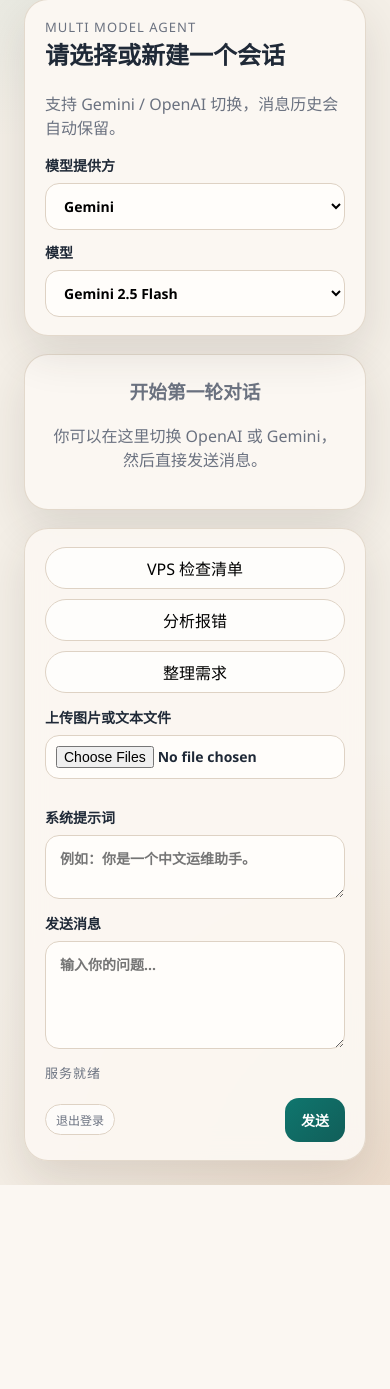
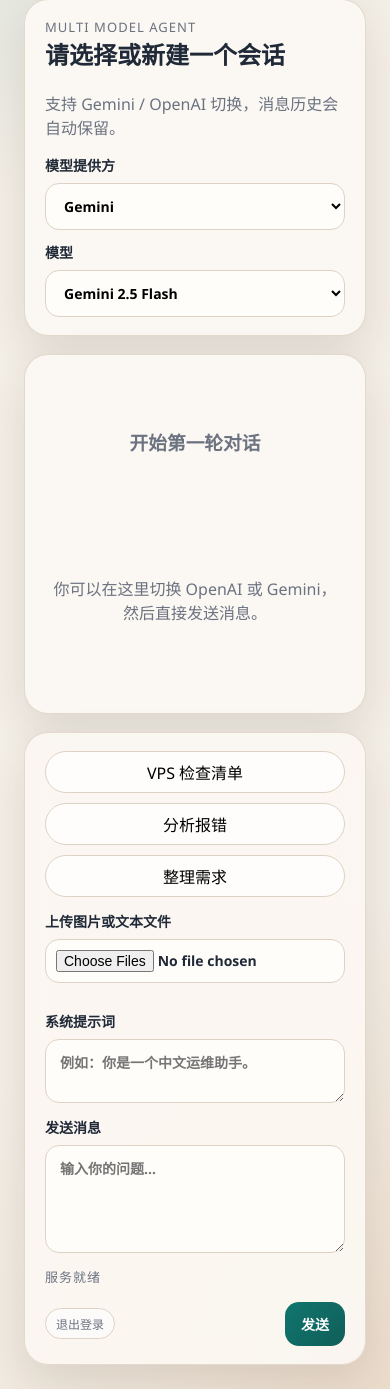
Before and after one commit to wbq52588-ctrl/cloud-agent, a FastAPI app: page / in a window 390 px wide. Shown: the part 329-1718 px from the top of the page. Before the commit the page ends 1514 px from the top, so only its background shows below. Run offline with FastAPI, Linux system fonts and the light colour scheme; data that the repository does not hold is empty; some libraries are stand-ins or nearby versions.

Commit message:
Fix chat layout overflow and scroll behavior

```diff
--- a/app/static/styles.css
+++ b/app/static/styles.css
@@ -20,7 +20,7 @@ body {
   margin: 0;
   font-family: "Segoe UI", "PingFang SC", "Microsoft YaHei", sans-serif;
   color: var(--ink);
-  overflow: hidden;
+  overflow: auto;
   background:
     radial-gradient(circle at top left, rgba(15, 118, 110, 0.16), transparent 30%),
     radial-gradient(circle at bottom right, rgba(180, 83, 9, 0.12), transparent 28%),
@@ -30,7 +30,7 @@ body {
 .app-shell {
   display: grid;
   grid-template-columns: 320px 1fr;
-  min-height: 100vh;
+  min-height: 100dvh;
 }
 
 .hidden {
@@ -63,7 +63,7 @@ body {
 .sidebar,
 .chat-panel {
   padding: 24px;
-  min-height: 100vh;
+  min-height: 0;
 }
 
 .sidebar {
@@ -71,6 +71,7 @@ body {
   background: rgba(251, 247, 242, 0.82);
   backdrop-filter: blur(12px);
   overflow: auto;
+  max-height: 100dvh;
 }
 
 .brand,
@@ -164,10 +165,10 @@ p {
 }
 
 .chat-panel {
-  display: grid;
+  display: flex;
+  flex-direction: column;
   gap: 18px;
-  grid-template-rows: auto 1fr auto;
-  height: 100vh;
+  min-height: 100dvh;
   overflow: hidden;
 }
 
@@ -180,9 +181,7 @@ p {
   display: flex;
   justify-content: space-between;
   gap: 16px;
-  position: sticky;
-  top: 0;
-  z-index: 4;
+  flex: 0 0 auto;
 }
 
 .controls {
@@ -215,8 +214,8 @@ textarea {
 }
 
 .message-list {
-  min-height: 0;
-  height: 100%;
+  flex: 1 1 auto;
+  min-height: 220px;
   padding: 22px;
   overflow: auto;
   scroll-behavior: smooth;
@@ -320,9 +319,7 @@ textarea {
 .composer {
   display: grid;
   gap: 14px;
-  position: sticky;
-  bottom: 0;
-  z-index: 4;
+  flex: 0 0 auto;
   background: rgba(251, 247, 242, 0.94);
   backdrop-filter: blur(14px);
 }
@@ -383,10 +380,6 @@ textarea {
 }
 
 @media (max-width: 960px) {
-  body {
-    overflow: auto;
-  }
-
   .app-shell {
     grid-template-columns: 1fr;
   }
@@ -395,11 +388,11 @@ textarea {
     border-right: none;
     border-bottom: 1px solid var(--line);
     min-height: auto;
+    max-height: none;
   }
 
   .chat-header {
     flex-direction: column;
-    position: static;
   }
 
   .controls {
@@ -417,11 +410,11 @@ textarea {
   }
 
   .chat-panel {
-    height: auto;
+    min-height: auto;
     overflow: visible;
   }
 
-  .composer {
-    position: static;
+  .message-list {
+    min-height: 360px;
   }
 }
```
